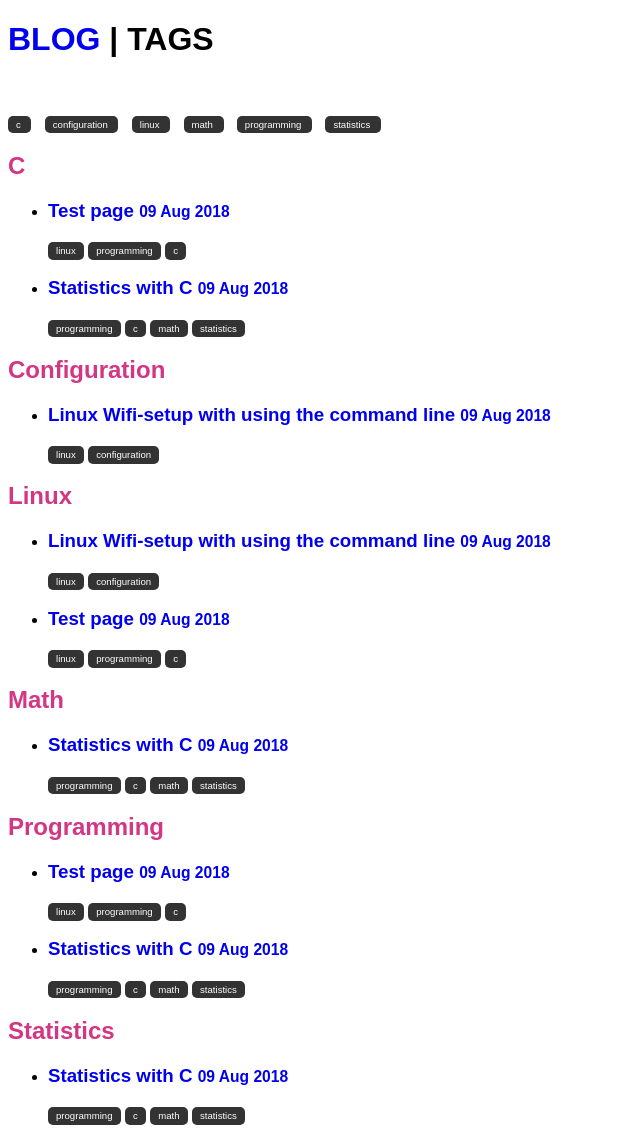
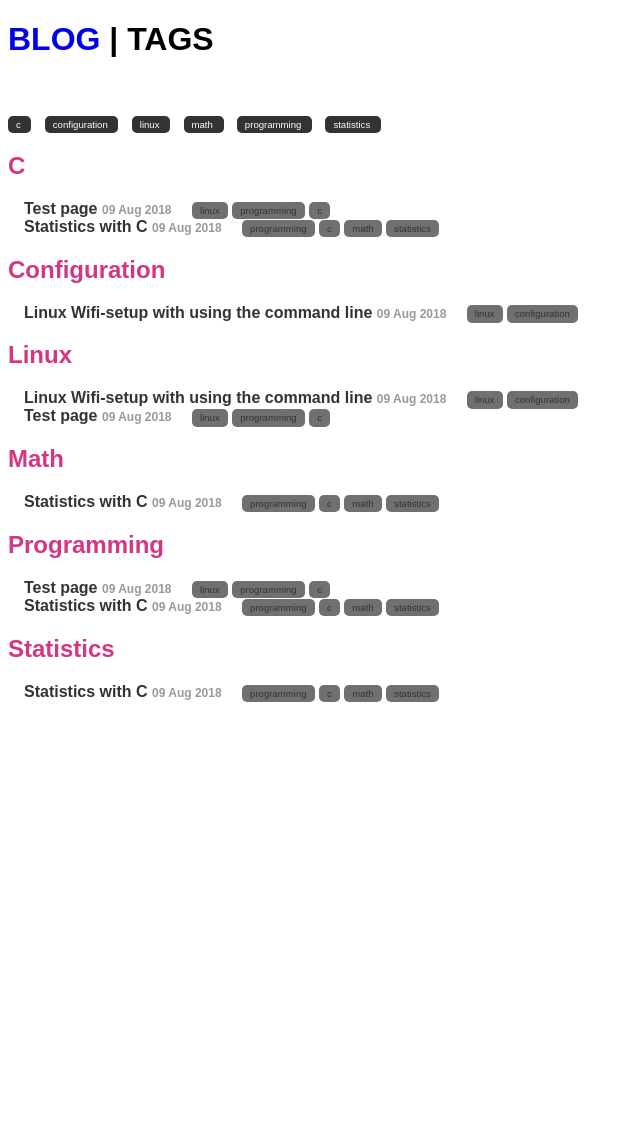
Before and after one commit to execas/execas.github.io, a Jekyll site: the page built from tags.html, in a window 1280 px wide. Shown: the whole page, without its empty margins (0-640 px from the left). Built offline with Jekyll 4.4.1, drawn with Linux system fonts in a browser that asks for light colours; after the commit the page ends 900 px from its top, so only the background shows below that.

Commit message:
Update tags.html

```diff
--- a/tags.html
+++ b/tags.html
@@ -41,8 +41,8 @@ Here we generate all the tags.
 {% endfor %}
 
 {% for tag in tags %}
-<h2 style="color: #d33682; text-transform: capitalize" id="{{ tag | slugify }}">{{ tag }}</h2>
-<ul class="category-list">
+<h2 class="tag-header" id="{{ tag | slugify }}">{{ tag }}</h2>
+<ul class="tag-posts">
   {% for post in site.posts %}
   {% if post.tags contains tag %}
   <li>
```
